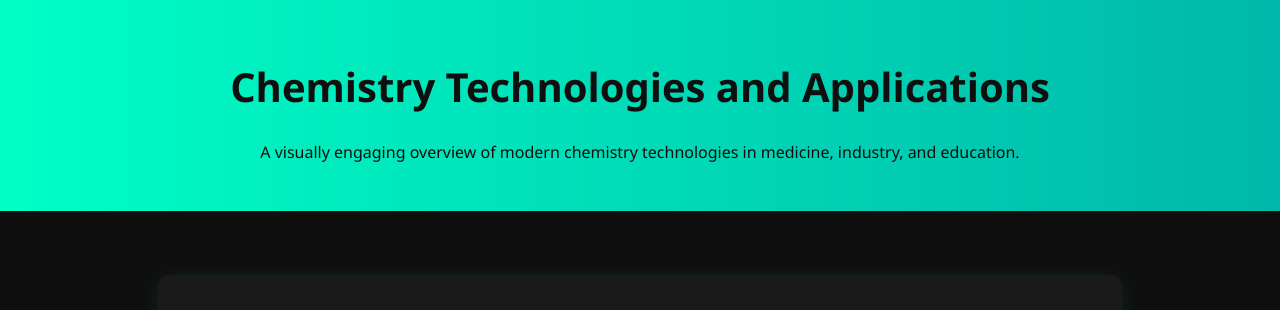
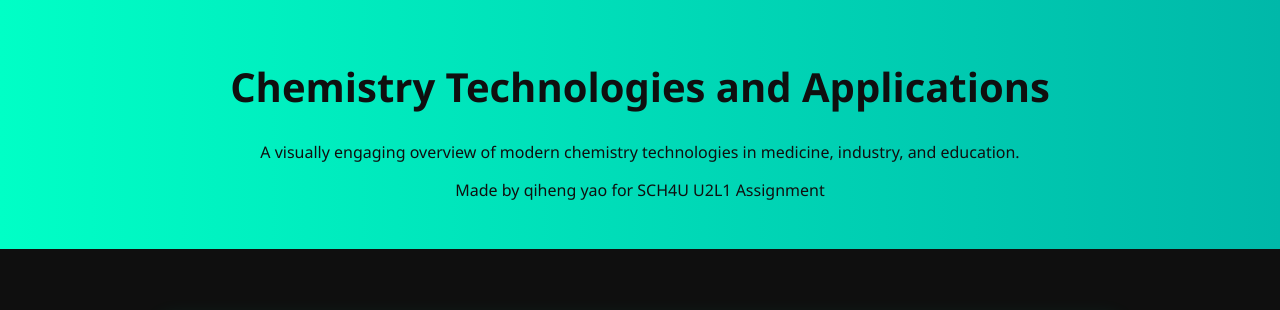
Before and after one commit to Guodong0422/qiheng_chemistry_website, a plain HTML site: page index.html in a window 1280 px wide. Shown: the top 310 px of the page. Drawn offline with Linux system fonts and the light colour scheme.

Commit message:
Update index.html
Add student name

```diff
--- a/index.html
+++ b/index.html
@@ -10,6 +10,7 @@
   <header>
     <h1>Chemistry Technologies and Applications</h1>
     <p>A visually engaging overview of modern chemistry technologies in medicine, industry, and education.</p>
+    <p>Made by qiheng yao for SCH4U U2L1 Assignment </p>
   </header>
 
   <main>
```
